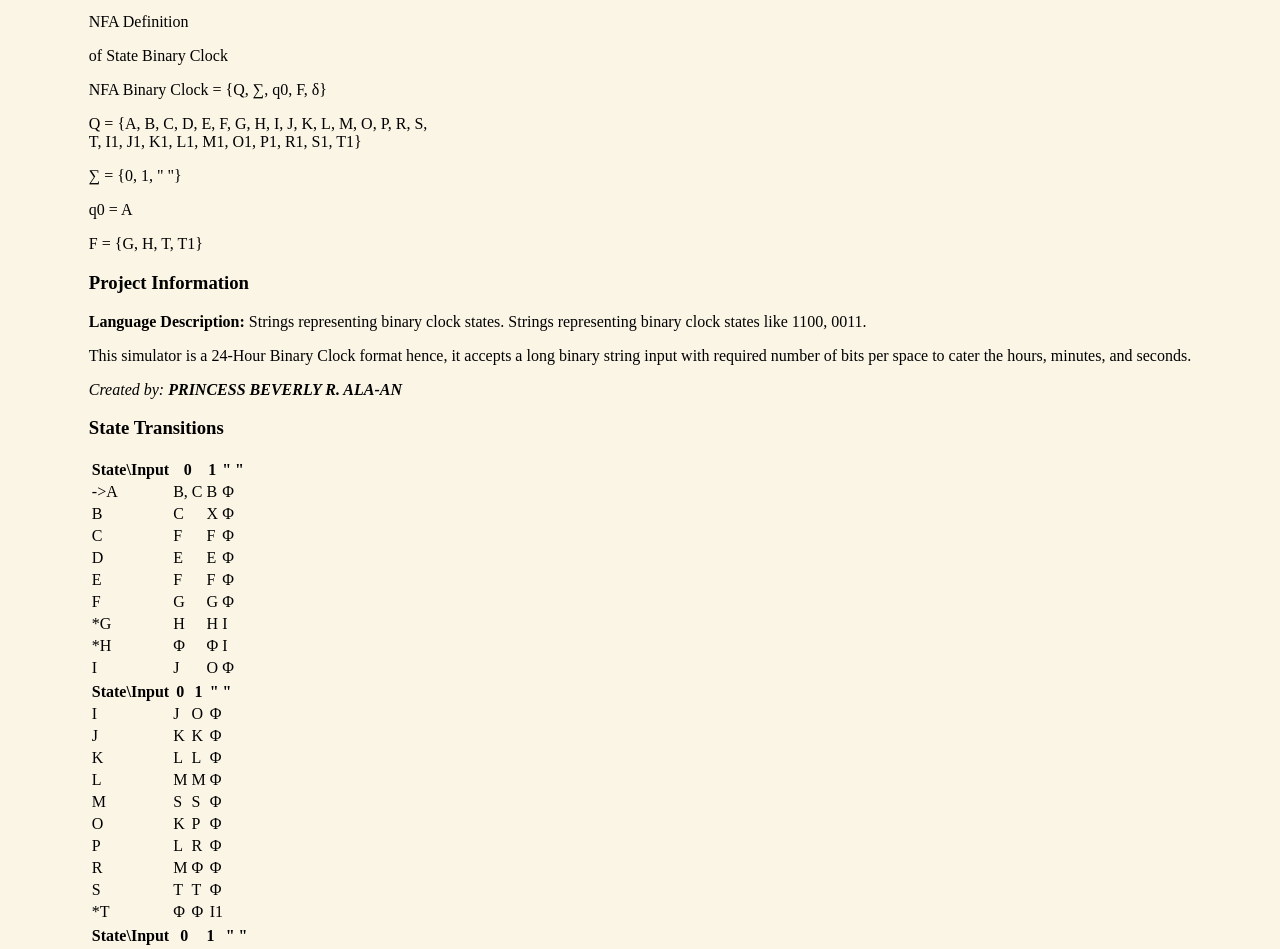
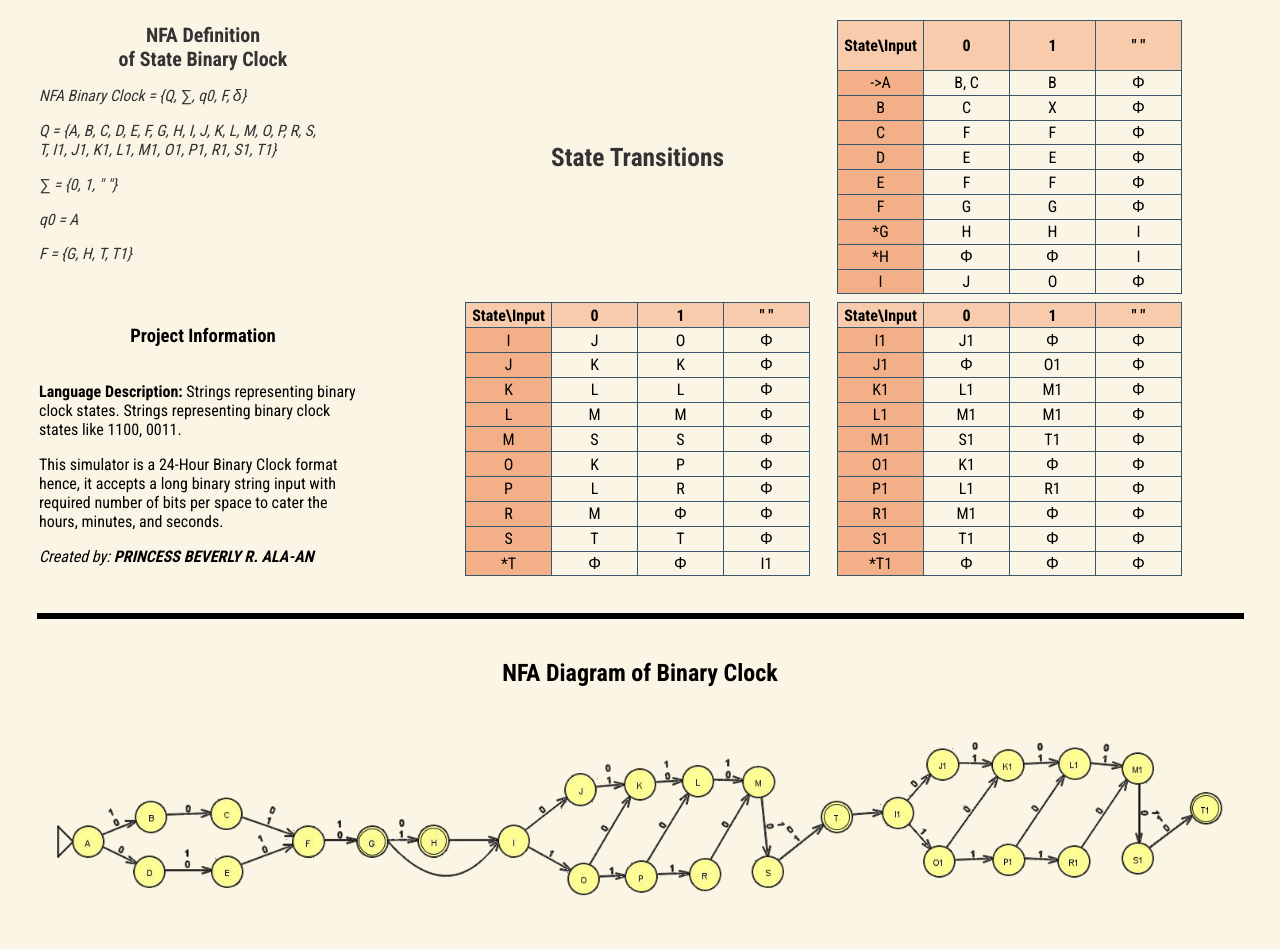
Before and after one commit to princessbeverly/binary_clock_simulator, a plain HTML site: page index.html in a window 1280 px wide. Shown: the part 998-1947 px from the top of the page. Drawn offline with Linux system fonts and the light colour scheme; a web font is replaced by a local one.

Commit message:
Update simulator.css

```diff
--- a/simulator.css
+++ b/simulator.css
@@ -20,7 +20,7 @@ body{
     display: flex;
     flex-direction: column;
     gap: 10px;
-} /*okay*/
+}
 .input p {
     align-items: flex-start;
 
@@ -28,7 +28,7 @@ body{
     font-weight: 400;
     font-size: 21.73px;
     color: #343233;
-}/*okay*/
+}
 
 .input .userInput .arrangeInput{
     display: flex;
@@ -206,15 +206,16 @@ body{
 .fdescription .origin{
     display: flex;
     flex-direction: column;
-    font-family: "Roboto Condensed", sans-serif;
-    font-size: 15.69px;
-    /* the gap between lines*/
     row-gap: 5px;
     margin: 0;
     padding: 0;
     line-height: 1.1;
+
     width: 300px;
     height: 215px;
+
+    font-family: "Roboto Condensed", sans-serif;
+    font-size: 15.69px;
 }
 .fdescription .origin .emptyState,
 .fdescription .origin .greenState,
@@ -412,7 +413,7 @@ body{
     gap: 40px;
 }
 
-/*how to make a border with width being 216px and the weight being 3px*/
+
 .fdescription .border1,
 .fdescription .border2 {
     border: 3px solid #000;
@@ -422,3 +423,143 @@ body{
     margin-top: 10px;
     margin-bottom: 10px;
 }
+
+.boundary {
+    border: 3px solid #000;
+    width: 1201px;
+    margin: 0 auto;
+}
+
+.information {
+    display: flex;
+    flex-direction: row;
+    justify-content: center;
+    gap: 39px;
+}
+.information .definitionInfo .firstInfo{
+    display: flex;
+    flex-direction: column;
+    justify-content: center;
+    width: 328px;
+    height: 295px;
+}
+.information .definitionInfo .firstInfo .definitionTitle p{
+    display: flex;
+    justify-content: center;
+    align-items: center;
+    font-family: 'Roboto Condensed', sans-serif;
+    font-size: 20px;
+    font-weight: bold;
+    color: #343233;
+    margin: 0 auto;
+}
+
+.information .definitionInfo .firstInfo .definedNFA p {
+    display: flex;
+    justify-content: flex-start;
+    align-items: center;
+    font-family: 'Roboto Condensed', sans-serif;
+    font-size: 15.69px;
+    font-style: italic;
+    color: #343233;
+}
+
+.information .definitionInfo{
+    display: flex;
+    flex-direction: column;
+    justify-content: flex-start;
+    font-family: 'Roboto Condensed', sans-serif;
+    gap: 8px;
+}
+
+.information .definitionInfo .secondInfo{
+    display: flex;
+    flex-direction: column;
+    justify-content: flex-start;
+    align-items: center;
+    width: 328px;
+    height: 265px;
+}
+
+
+.information .transitionTable{
+    display: flex;
+    flex-direction: column;
+    justify-content: center;
+    width: 835px;
+    height: 590px;
+
+    gap: 8px;
+}
+.information .transitionTable .row1,
+.information .transitionTable .row2{
+    display: flex;
+    flex-direction: row;
+    margin: 0 auto;
+    gap: 27px;
+}
+
+.information .transitionTable .row1 .titlebox,
+.information .transitionTable .row1 .table1,
+.information .transitionTable .row2 .table2,
+.information .transitionTable .row2 .table3{
+    width: 344.97px;
+    height: 274.01px
+}
+
+.information .transitionTable .row1 .titlebox{
+    display: flex;
+    justify-content: center;
+    align-items: center;
+    font-family: 'Roboto Condensed', sans-serif;
+    font-size: 21.73px;
+    font-weight: bold;
+    color: #343233;
+}
+
+.transition {
+    width: 100%;
+    height: 100%;
+    border-collapse: collapse;
+    table-layout: fixed;
+}
+
+.transition th {
+    background-color: #F8CBAD;
+    border: 1px solid #38576A;
+    font-family: 'Roboto Condensed', sans-serif;
+    font-size: 16px;
+}
+
+.transition td {
+    border: 1px solid #38576A;
+    padding: 0;
+    margin: 0;
+    width: 25%;
+    height: calc(100% / 11);
+    text-align: center;
+    vertical-align: middle;
+    font-family: 'Roboto Condensed', sans-serif;
+    font-size: 16px;
+}
+
+.transition td:first-child {
+    background-color: #F3AF88;
+}
+
+.nfaDiagram {
+    display: flex;
+    flex-direction: column;
+    justify-content: center;
+    align-items: center;
+    font-family: 'Roboto Condensed', sans-serif;
+    gap: 5px;
+}
+.nfaDiagram .diagram{
+    width: 1198px;
+    height: 233px;
+    background-image: url('nfa_binary_clock.png');
+    background-size: cover;
+    background-repeat: no-repeat;
+    background-position: center;
+}
```
